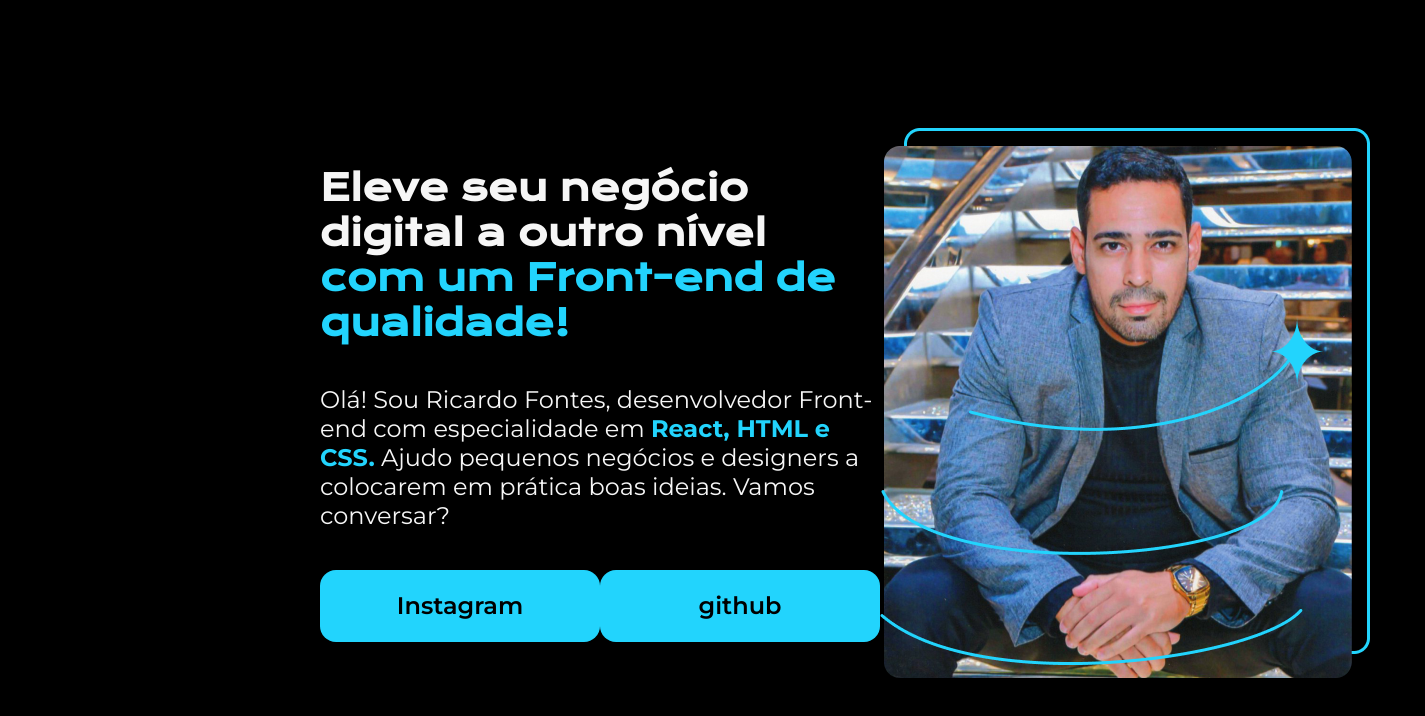
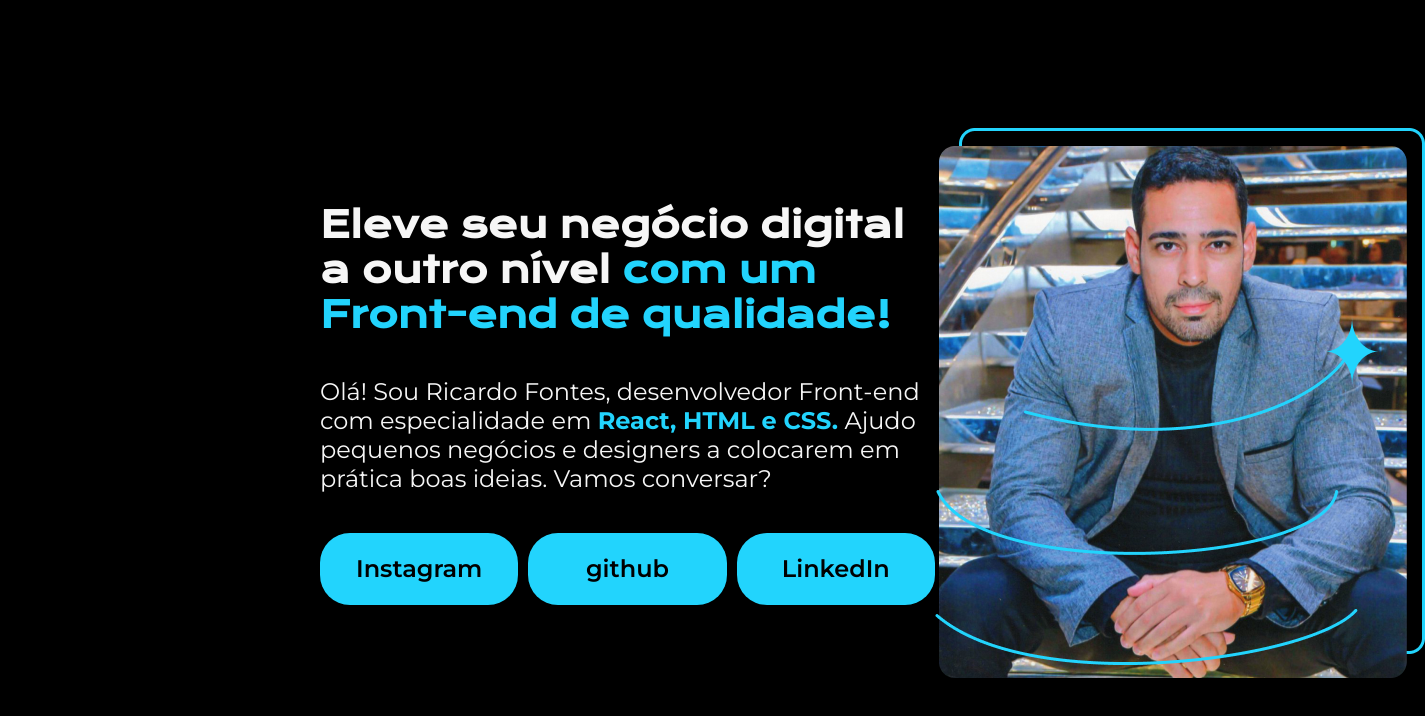
Before and after one commit to lricardofontes/Portifolio-HTML-CSS, a plain HTML site: page index.html in a window 1280 px wide. Shown: the whole page, 1425 px wide, since content can reach past the window. Drawn offline with nearby package versions, Linux system fonts and the light colour scheme.

Commit message:
Update links and styling in index.html and style.css

```diff
--- a/index.html
+++ b/index.html
@@ -17,6 +17,7 @@
             <div class="apresentacao__links">
                 <a class="link" href="http://instagram.com/lricardofontes">Instagram</a>
                 <a class="link" href="https://github.com/lricardofontes">github</a>
+                <a class="link" href="https://www.linkedin.com/in/ricardocybersec/">LinkedIn</a>
             </div>
         </section>
             <img src="foto.png" alt="ImagemRicardo">
--- a/style.css
+++ b/style.css
@@ -47,6 +47,7 @@ body {
 .apresentacao__links {
     display: flex;
     justify-content: space-between;
+    gap: 10px;
 
 }
 
@@ -54,7 +55,7 @@ body {
     background-color: #22D4FD;
     width: 280px;
     text-align: center;
-    border-radius: 16px;
+    border-radius: 30px;
     font-size: 24px;
     padding: 21.5px 0;
     text-decoration: none;
```
